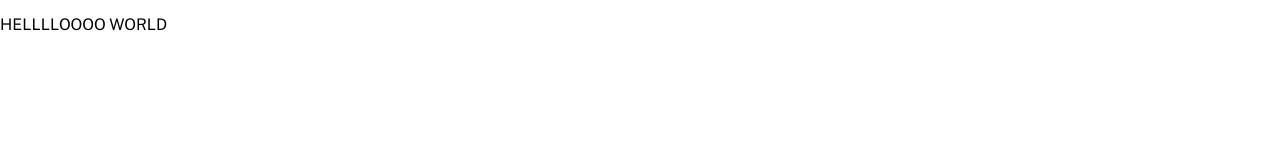
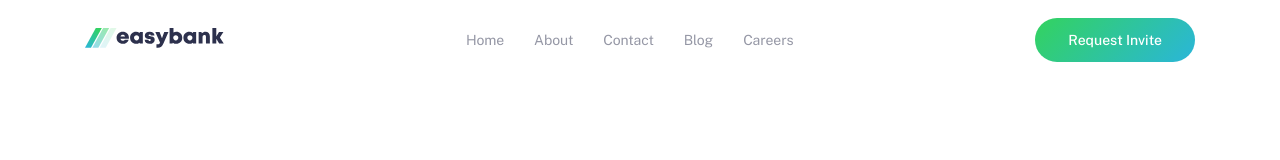
Before and after one commit to Bakhrom-Khalikulov/EasyBank-client, a plain HTML site: page index.html in a window 1280 px wide. Drawn offline with Linux system fonts and the light colour scheme.

Commit message:
header done

```diff
--- a/css/main.css
+++ b/css/main.css
@@ -108,3 +108,62 @@
 a{
     text-decoration: none;
 }
+
+
+/* ************HEADER STYLE STARTS************* */
+.site-header{
+    background-color: var(--header-bg-color);
+    padding-top: 18px;
+    padding-bottom: 18px;
+}
+
+.header__wrapper{
+    display: flex;
+    justify-content: space-between;
+    align-items: center;
+}
+
+.header__list{
+    display: flex;
+    text-align: center;
+}
+
+.header__item:not(:last-child){
+    margin-right: 30px;
+}
+
+.sitenav__link{
+    margin-top: 0;
+    margin-bottom: 0;
+    font-size: 14px;
+    line-height: 16px;
+    letter-spacing: -0.107692px;
+    color: var(--desc-text-color);
+}
+
+.sitenav__link:active{
+    font-size: 14px;
+    line-height: 16px;
+    letter-spacing: -0.107692px;
+    color: var(--footer-bg-color);
+}
+
+.header__rqst-link{
+    font-weight: 500;
+    font-size: 14px;
+    line-height: 28px;
+    padding: 8px 33px;
+    background-image: var(--btn-color);
+    border-radius: 22px;
+    color: var(--text-color);
+}
+
+.header__rqst-link:active{
+    opacity: 0.4;
+}
+
+
+
+
+
+/* ************HEADER STYLE ENDS************* */
--- a/index.html
+++ b/index.html
@@ -11,9 +11,45 @@
 </head>
 <body>
 
-    <p class="text">
-        HELLLLOOOO WORLD
-    </p>
+<!-- HEADER SECTION STARTS -->
+<header class="site-header">
+    <div class="container">
+        <div class="header__wrapper">
+            <a class="header__link" href="./index.html">
+            <img class="header__img"
+                 src="./images/header_logo.svg"
+                 width="139"
+                 height="20"
+                 alt="easybank">
+            </a>
+            <nav class="sitenav">
+                <ul class="header__list">
+                    <li class="header__item">
+                        <a class="sitenav__link" href="#">Home</a>
+                    </li>
+                    <li class="header__item">
+                        <a class="sitenav__link" href="#">About</a>
+                    </li>
+                    <li class="header__item">
+                        <a class="sitenav__link" href="#">Contact</a>
+                    </li>
+                    <li class="header__item">
+                        <a class="sitenav__link" href="#">Blog</a>
+                    </li>
+                    <li class="header__item">
+                        <a class="sitenav__link" href="#">Careers</a>
+                    </li>
+                </ul>
+            </nav>
+
+            <a class="header__rqst-link" href="#">
+                Request Invite
+            </a>
+        </div>
+    </div>
+</header>
+
+<!-- HEADER SECTION ENDS -->
 
 </body>
 </html>
```
Lines whose indentation alone changed are shown as unchanged.
